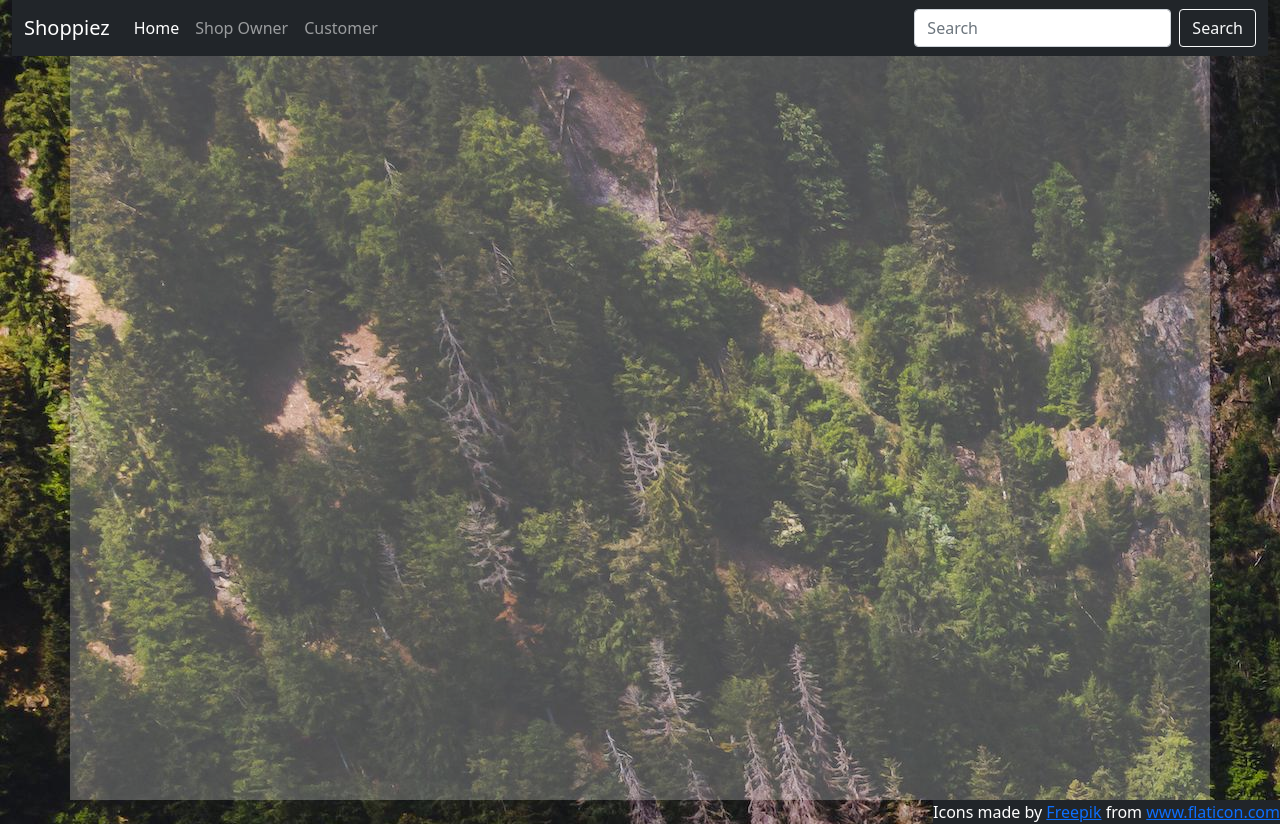
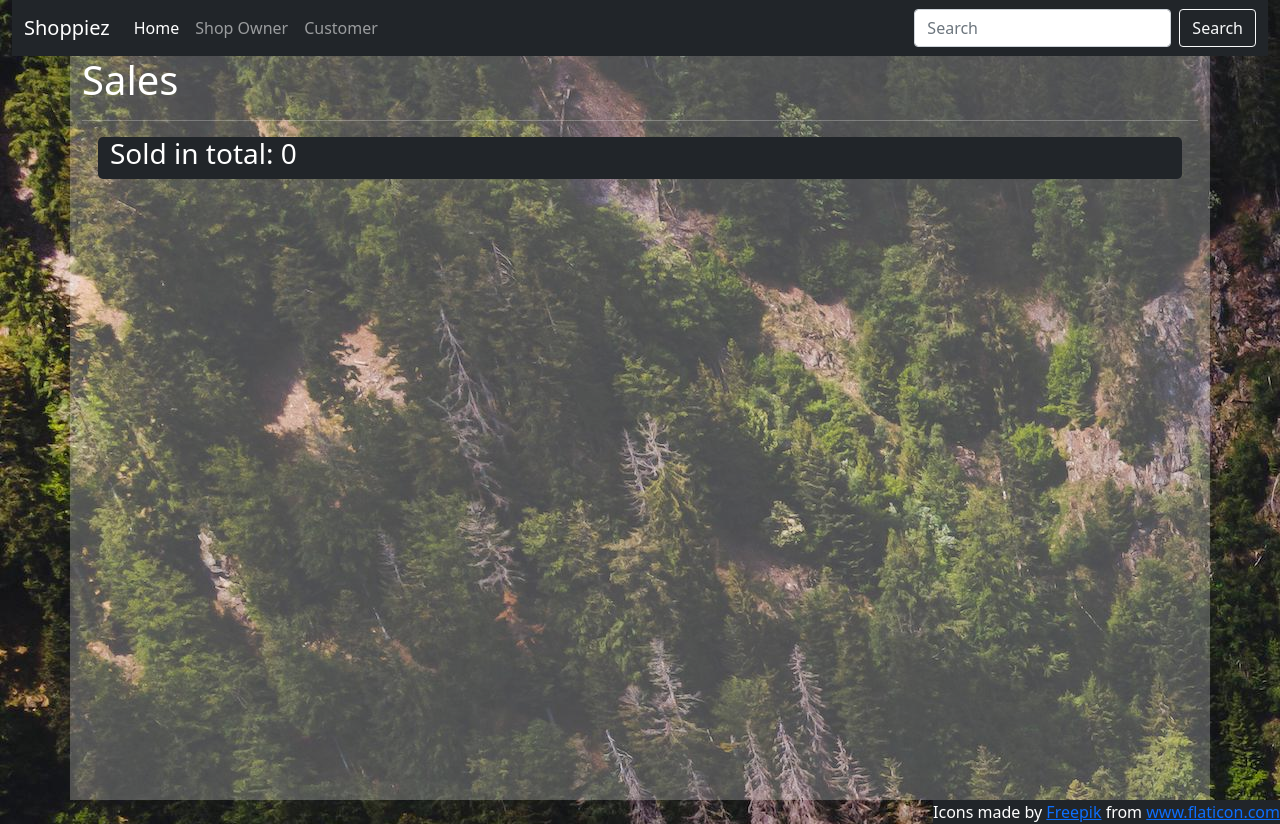
Before and after one commit to GringoFabi/webshop-prototyp, an Angular app: page /shop/sales/1 in a window 1280 px wide. Before the commit this address led to /. Built offline with nearby package versions, Linux system fonts and the light colour scheme.

Commit message:
feat: add sales book component

```diff
--- a/src/app/app-routing.module.ts
+++ b/src/app/app-routing.module.ts
@@ -7,6 +7,7 @@ import {ShopPageComponent} from "./shop/shop-page/shop-page.component";
 import {ShopOwnerComponent} from "./shop/shop-owner/shop-owner.component";
 import {ShopEditComponent} from "./shop/shop-edit/shop-edit.component";
 import {DashboardComponent} from "./shop/dashboard/dashboard.component";
+import {SalesBookComponent} from "./shop/sales-book/sales-book.component";
 
 const routes: Routes = [
   { path: '', component: HomeComponent},
@@ -16,7 +17,8 @@ const routes: Routes = [
   { path: 'shop/:name', component: ShopPageComponent},
   { path: 'shop/owner/:shopName', component: ShopEditComponent},
   { path: 'shop/dashboard/:email', component: DashboardComponent},
-  { path: 'shop/edit/:name', component: ShopEditComponent}
+  { path: 'shop/edit/:name', component: ShopEditComponent},
+  { path: "shop/sales/:email", component: SalesBookComponent}
 ];
 
 @NgModule({
--- a/src/app/app.module.ts
+++ b/src/app/app.module.ts
@@ -16,6 +16,7 @@ import { DashboardComponent } from './shop/dashboard/dashboard.component';
 import { ProductCardComponent } from './shop/product-card/product-card.component';
 import { MessageCardComponent } from './shop/message-card/message-card.component';
 import { CategoryEditComponent } from './shop/category-edit/category-edit.component';
+import { SalesBookComponent } from './shop/sales-book/sales-book.component';
 
 @NgModule({
   declarations: [
@@ -29,7 +30,8 @@ import { CategoryEditComponent } from './shop/category-edit/category-edit.compon
     DashboardComponent,
     ProductCardComponent,
     MessageCardComponent,
-    CategoryEditComponent
+    CategoryEditComponent,
+    SalesBookComponent
   ],
     imports: [
         BrowserModule,
--- a/src/app/shop/dashboard/dashboard.component.html
+++ b/src/app/shop/dashboard/dashboard.component.html
@@ -9,7 +9,10 @@
       <div class="media-body mx-3 mt-1">
         <h5 class="mt-0">{{shop.name}}</h5>
         <p>Shop Description.</p>
-        <button class="btn btn-light mb-3" (click)="openEditor(shop)">Edit</button>
+        <div class="col my-3">
+          <button class="btn btn-light mx-3" (click)="openEditor(shop)">Edit</button>
+          <button class="btn btn-light" (click)="openSalesBook()">Sales Book</button>
+        </div>
       </div>
     </div>
 
--- a/src/app/shop/dashboard/dashboard.component.ts
+++ b/src/app/shop/dashboard/dashboard.component.ts
@@ -34,6 +34,10 @@ export class DashboardComponent implements OnInit {
 
   openEditor(shop: any) {
     this.shopService.activeShop = shop;
-    this.router.navigate([`/shop/edit/${shop.name}`])
+    this.router.navigate([`/shop/edit/${shop.name}`]);
+  }
+
+  openSalesBook() {
+    this.router.navigate([`/shop/sales/${this.shopService.currentEmail}`])
   }
 }
--- /dev/null
+++ b/src/app/shop/sales-book/sales-book.component.html
@@ -0,0 +1,29 @@
+
+<h1 style="color: white">Sales</h1>
+<div class="col" *ngIf="this.sales">
+  <div class="col my-3" *ngFor="let sale of this.sales">
+
+    <div class="row mx-3 mb-3" style="background: #212529; border-radius: 5px">
+      <div class="col-auto my-1">
+          <img src="assets/img/electric-guitar.png" alt="product" style="color: white; cursor: pointer; max-width: 64px"
+               data-toggle="modal" data-target="#galleryModal">
+      </div>
+      <div class="col" style="color: white">
+        <h5>{{sale.name}}</h5>
+        <h5>{{sale.price}}€</h5>
+        <h5>Sold: {{sale.soldAt}}</h5>
+      </div>
+    </div>
+
+  </div>
+
+  <hr style="color: white">
+
+  <div class="col my-3">
+    <div class="row mx-3 mb-3" style="background: #212529; border-radius: 5px">
+      <div class="col" style="color: white">
+        <h3>Sold in total: {{this.calcTotal()}}</h3>
+      </div>
+    </div>
+  </div>
+</div>
--- /dev/null
+++ b/src/app/shop/sales-book/sales-book.component.ts
@@ -0,0 +1,27 @@
+import { Component, OnInit } from '@angular/core';
+import {ShopService} from "../shop.service";
+import {Router} from "@angular/router";
+
+@Component({
+  selector: 'app-sales-book',
+  templateUrl: './sales-book.component.html',
+  styleUrls: ['./sales-book.component.scss']
+})
+export class SalesBookComponent implements OnInit {
+  sales: any[] = [];
+
+  constructor(private readonly shopService: ShopService,
+              private router: Router) { }
+
+  ngOnInit(): void {
+    this.sales = this.shopService.soldProducts;
+  }
+
+  calcTotal(): number {
+    let sum = 0.0;
+    for (let sale of this.sales) {
+      sum += sale.price;
+    }
+    return sum;
+  }
+}
--- a/src/app/shop/shop.service.ts
+++ b/src/app/shop/shop.service.ts
@@ -11,6 +11,7 @@ export class ShopService {
   constructor() { }
 
   sellProduct(product: any) {
+    product.soldAt = new Date();
     this.soldProducts.push(product);
   }
 }
```
Also changed, not shown: src/app/shop/sales-book/sales-book.component.scss (added), 1 other file (tests, documents, lock files or other folders).
